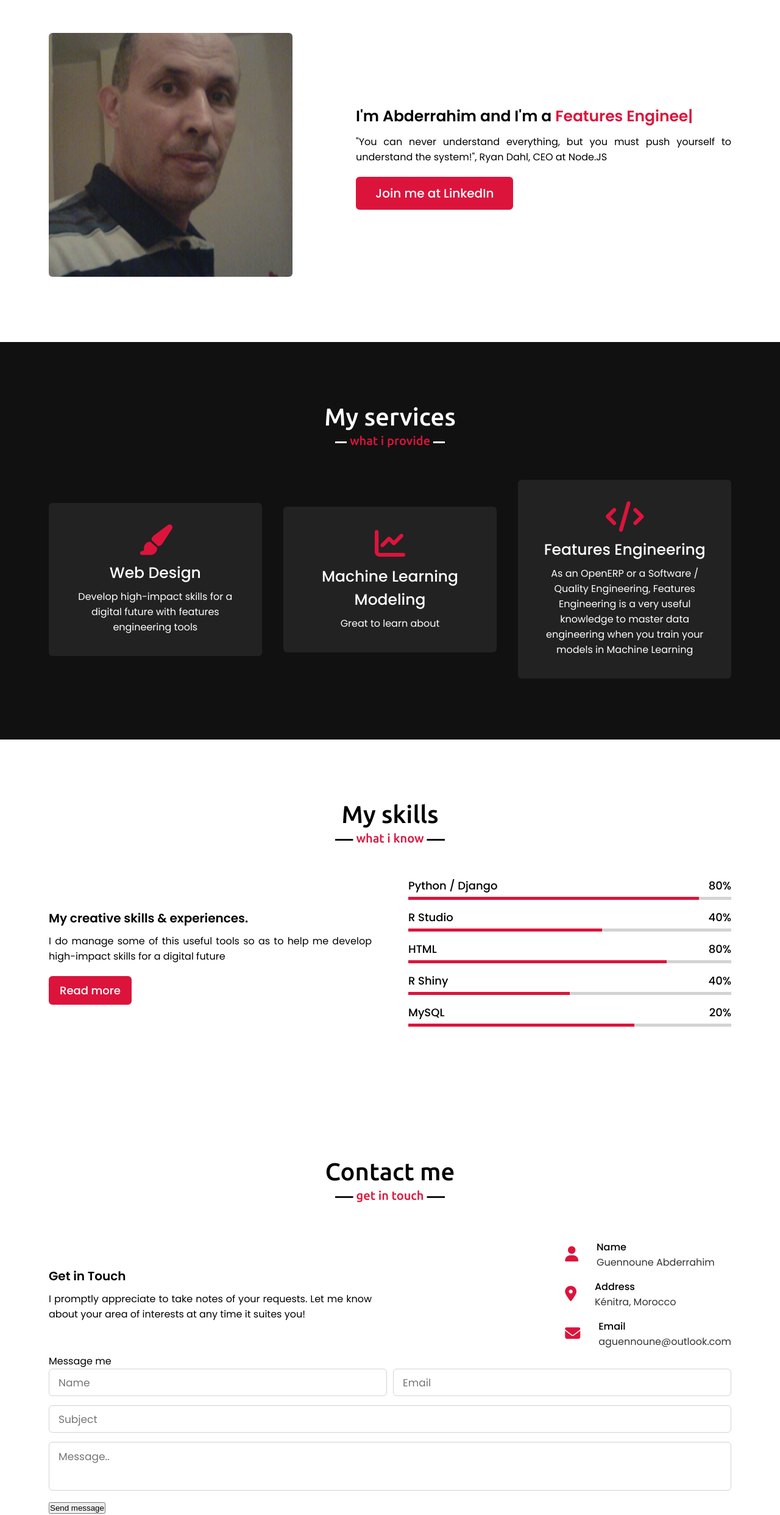
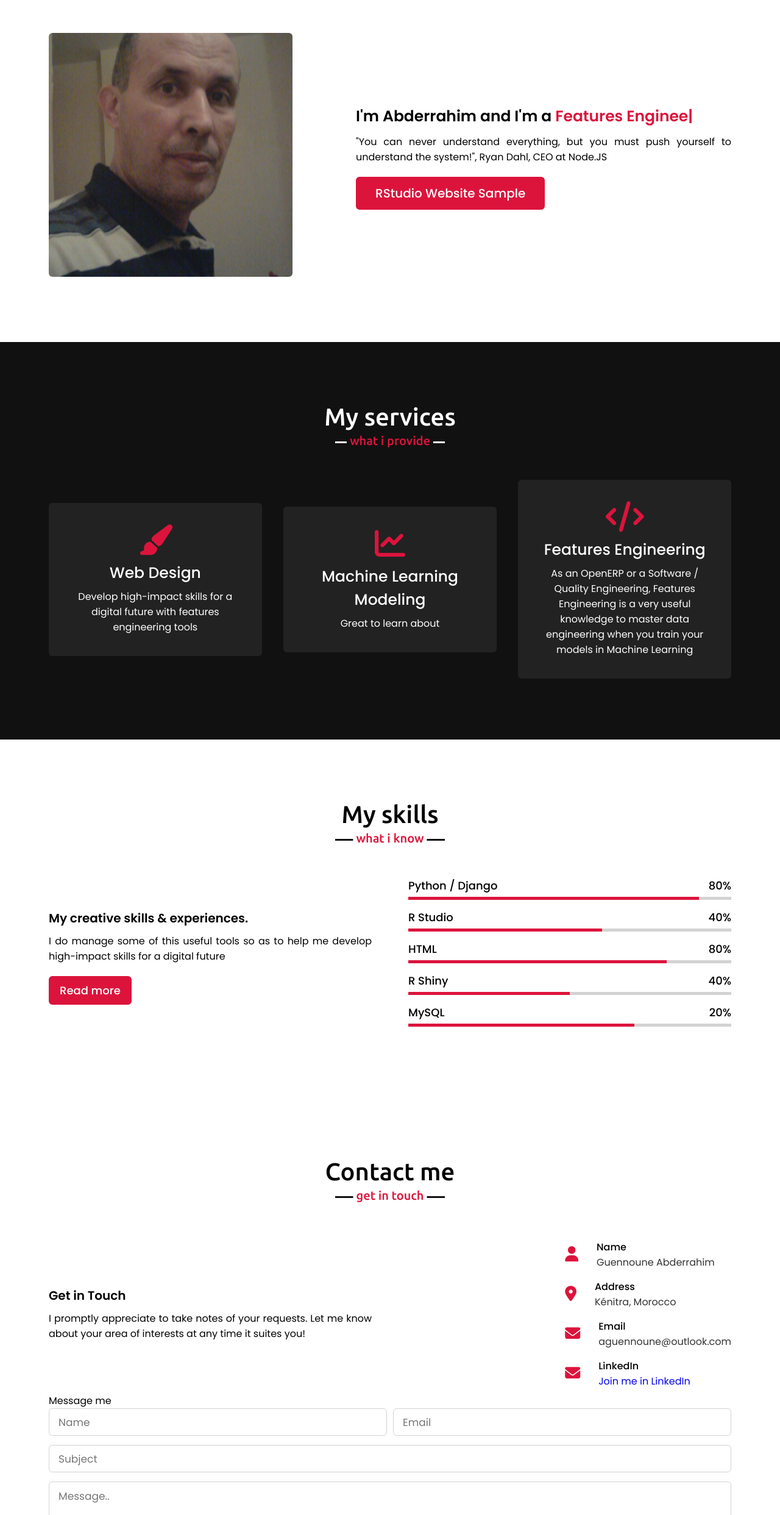
Before and after one commit to aguennoune/portfolio-metier, a website: page index.html in a window 1280 px wide. Shown: the part 972-3457 px from the top of the page at 61% size. Drawn offline with nearby package versions, Linux system fonts and the light colour scheme.

Commit message:
Changes to the index

```diff
--- a/index.html
+++ b/index.html
@@ -58,8 +58,8 @@
                 <div class="column right">
                     <div class="text">I'm Abderrahim and I'm a <span class="typing-2"></span></div>
                     <p>"You can never understand everything, but you must push yourself to understand the system!", Ryan Dahl, CEO at Node.JS</p>
-                    <!-- <a href="https://aguennoune.github.io/portfolio-jupyter-book/intro.html">CV Template here</a> -->
-                    <a href="https://www.linkedin.com/in/abderrahimguennoune/">Join me at LinkedIn</a>
+                    <a href="https://aguennoune.github.io/rstudio-build-website/>">RStudio Website Sample</a>
+                    <!-- <a href="https://www.linkedin.com/in/abderrahimguennoune/">Join me at LinkedIn</a> -->
                 </div>
             </div>
         </div>
@@ -200,17 +200,6 @@
                 <div class="column left">
                     <div class="text">Get in Touch</div>
                     <p>I promptly appreciate to take notes of your requests. Let me know about your area of interests at any time it suites you!</p>
-                    <!-- <div class="row">
-                        <i class="fas fa-envelope"></i>
-                            <div class="info">
-                                <div class="head">LinkedIn</div>
-                                <div class="sub-title">
-                                    <a href="https://www.linkedin.com/in/abderrahim-guennoune-a0729756/">
-                                        Join me in LinkedIn
-                                    </a>
-                                </div>
-                            </div>
-                        </div> -->
                 </div>
 
                 <div class="icons">
@@ -233,6 +222,17 @@
                         <div class="info">
                             <div class="head">Email</div>
                             <div class="sub-title">aguennoune@outlook.com</div>
+                        </div>
+                    </div>
+                    <div class="row">
+                        <i class="fas fa-envelope"></i>
+                        <div class="info">
+                            <div class="head">LinkedIn</div>
+                            <div class="sub-title">
+                                <a href="https://www.linkedin.com/in/abderrahimguennoune/">
+                                    Join me in LinkedIn
+                                </a>
+                            </div>
                         </div>
                     </div>
                 </div>
```
Lines whose indentation alone changed are shown as unchanged.
